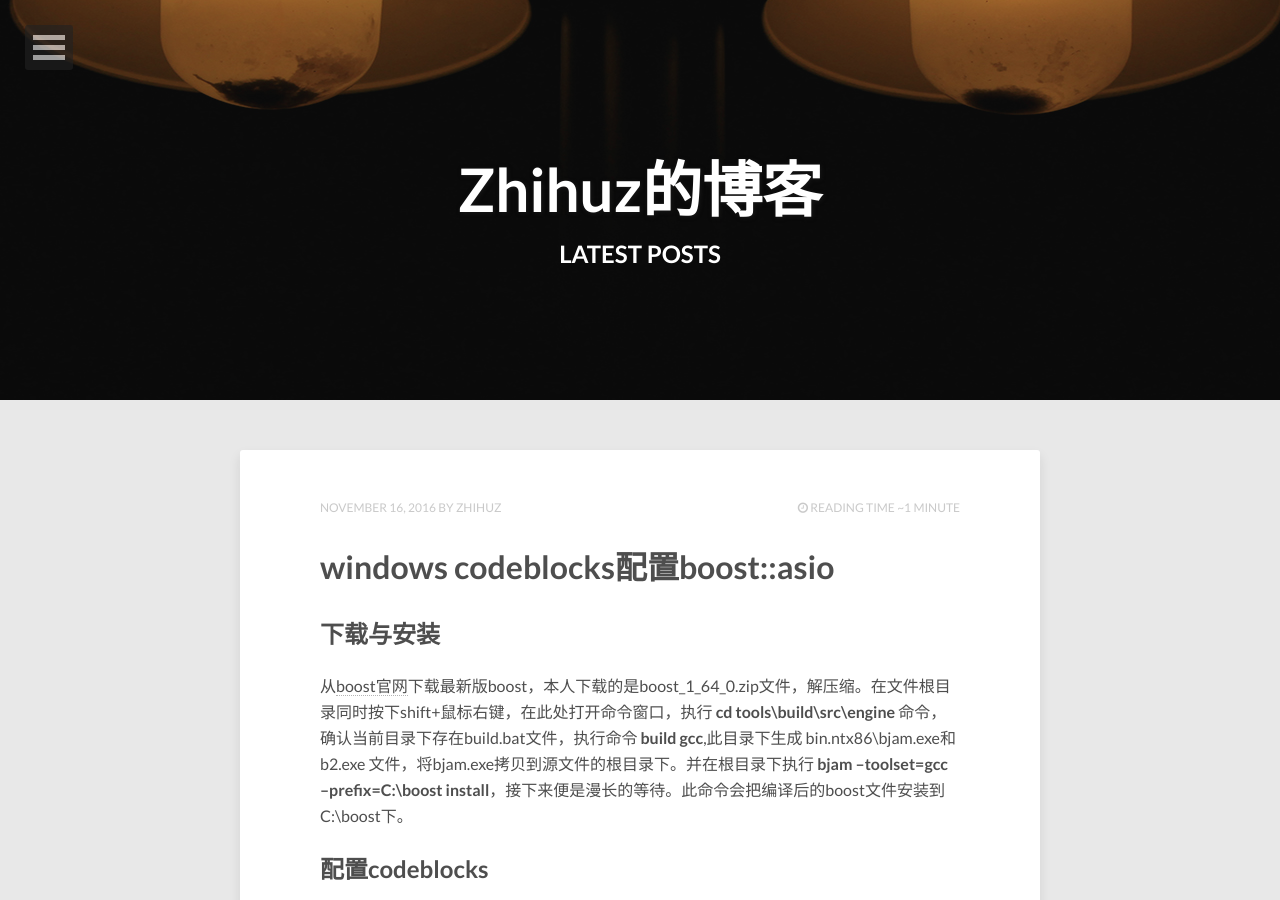
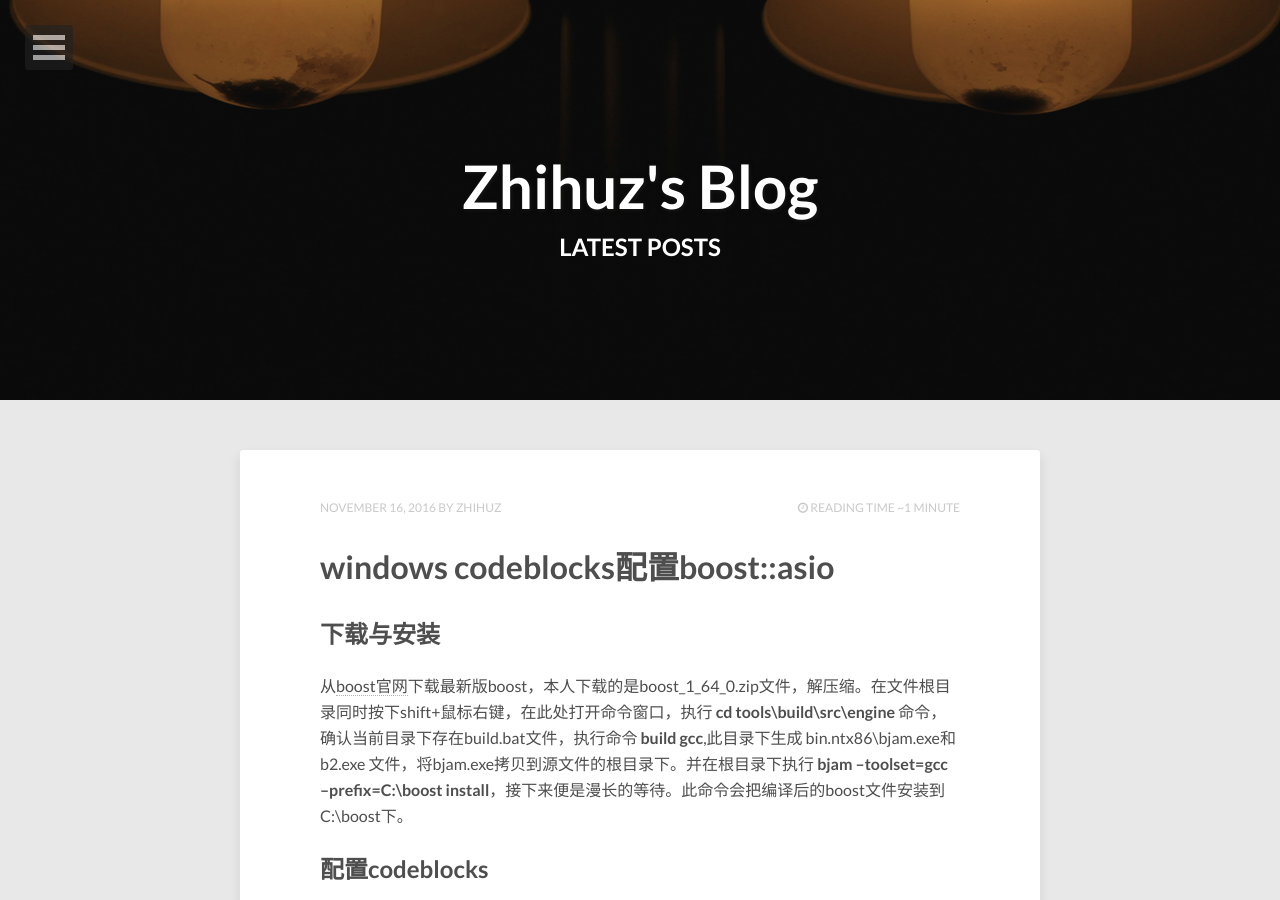
Before and after one commit to zhihuz/zhihuz.github.io, a Jekyll site: the page built from index.html, in a window 1280 px wide and 900 px high. Built offline with Jekyll 4.4.1, drawn with Linux system fonts in a browser that asks for light colours; nearby versions of some CDN libraries; the list of posts is cut into pages by our own code.

Commit message:
Signed-off-by: zhihui zhang <zhihui zhang>

```diff
--- a/_config.yml
+++ b/_config.yml
@@ -1,4 +1,4 @@
-title:            Zhihuz的博客
+title:            Zhihuz's Blog
 description:      记录点滴.
 disqus_shortname:
 reading_time:     true
```
